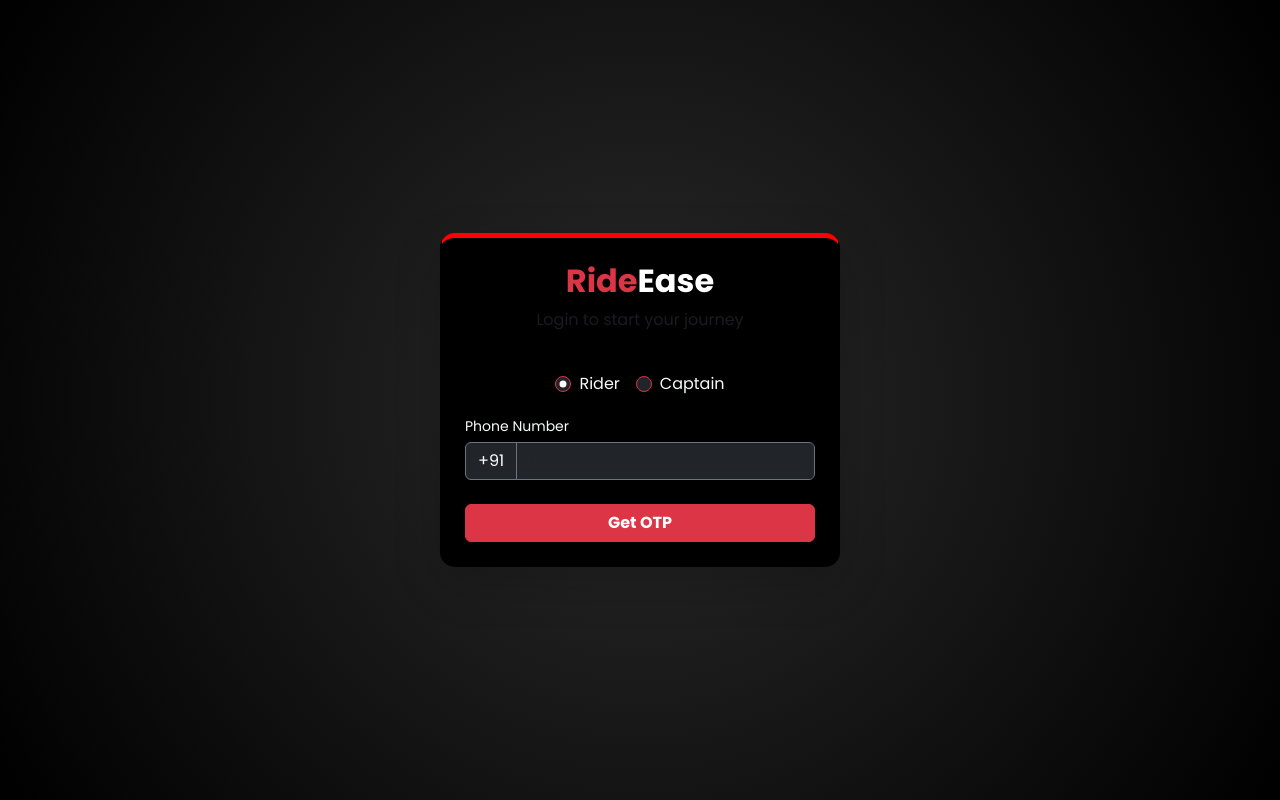
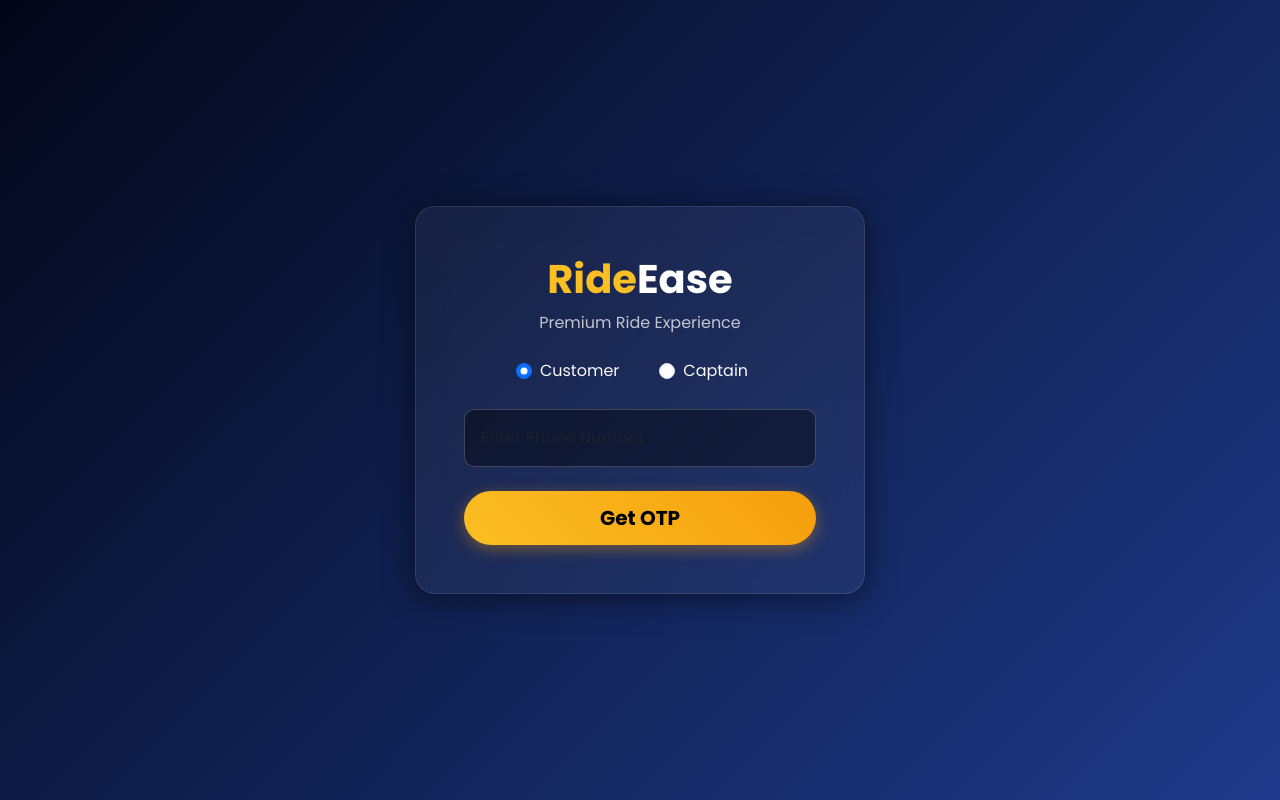
Before and after one commit to OfficialProject0001/RideEase, a React (Create React App) app in the folder frontend/: page / in a window 1280 px wide. Built offline with nearby package versions, Linux system fonts and the light colour scheme.

Commit message:
Update Login.js

```diff
--- a/frontend/src/pages/Login.js
+++ b/frontend/src/pages/Login.js
@@ -3,91 +3,62 @@ import { useNavigate } from 'react-router-dom';
 
 function Login() {
   const [phone, setPhone] = useState('');
+  const [step, setStep] = useState(1);
+  const [role, setRole] = useState('rider');
   const [otp, setOtp] = useState('');
-  const [generatedOtp, setGeneratedOtp] = useState(null);
-  const [step, setStep] = useState(1); // Step 1: Phone, Step 2: OTP
-  const [role, setRole] = useState('rider'); // 'rider' ya 'captain'
-
   const navigate = useNavigate();
 
   const handleSendOtp = (e) => {
     e.preventDefault();
-    if (phone.length !== 10) {
-      alert("Boss, please enter a valid 10-digit number!");
-      return;
-    }
-    // 4-digit random OTP generate karna
-    const randomOtp = Math.floor(1000 + Math.random() * 9000);
-    setGeneratedOtp(randomOtp);
-    setStep(2);
+    if(phone.length === 10) setStep(2);
+    else alert("Please enter a valid 10-digit number");
   };
 
-  const handleVerifyOtp = (e) => {
+  const handleVerify = (e) => {
     e.preventDefault();
-    if (otp === generatedOtp.toString()) {
-      // OTP sahi hai, ab role ke hisaab se page par bhejo
-      if (role === 'rider') {
-        navigate('/book');
-      } else {
-        navigate('/driver');
-      }
+    if(otp === '1234') { // Demo static OTP
+      navigate(role === 'rider' ? '/book' : '/driver');
     } else {
-      alert("Galat OTP! Dhyan se dekhiye aur wapas type kijiye.");
+      alert("Demo OTP is 1234");
     }
   };
 
   return (
-    <div className="min-vh-100 d-flex justify-content-center align-items-center bg-dark" style={{ background: 'radial-gradient(circle, #2a2a2a, #000000)' }}>
-      <div className="card bg-black p-4 shadow-lg" style={{ width: '400px', borderTop: '5px solid red', borderRadius: '15px' }}>
-
+    <div className="d-flex justify-content-center align-items-center min-vh-100">
+      <div className="glass-card p-5" style={{ width: '450px', animation: 'fadeIn 1s ease-in-out' }}>
         <div className="text-center mb-4">
-          <h2 className="text-danger fw-bold">Ride<span className="text-white">Ease</span></h2>
-          <p className="text-muted">Login to start your journey</p>
+          <h1 className="fw-bold" style={{ color: '#fbbf24' }}>Ride<span className="text-white">Ease</span></h1>
+          <p className="text-light opacity-75">Premium Ride Experience</p>
         </div>
 
-        {/* --- STEP 1: ENTER PHONE NUMBER --- */}
-        {step === 1 && (
+        {step === 1 ? (
           <form onSubmit={handleSendOtp}>
-            <div className="mb-3 d-flex justify-content-center gap-3">
-              <div className="form-check">
-                <input className="form-check-input bg-dark border-danger" type="radio" name="role" id="rider" checked={role === 'rider'} onChange={() => setRole('rider')} />
-                <label className="form-check-label text-light" htmlFor="rider">Rider</label>
+            <div className="d-flex justify-content-center gap-4 mb-4">
+              <div className="form-check form-check-inline">
+                <input className="form-check-input" type="radio" name="role" checked={role === 'rider'} onChange={() => setRole('rider')} />
+                <label className="form-check-label text-light">Customer</label>
               </div>
-              <div className="form-check">
-                <input className="form-check-input bg-dark border-danger" type="radio" name="role" id="captain" checked={role === 'captain'} onChange={() => setRole('captain')} />
-                <label className="form-check-label text-light" htmlFor="captain">Captain</label>
+              <div className="form-check form-check-inline">
+                <input className="form-check-input" type="radio" name="role" checked={role === 'captain'} onChange={() => setRole('captain')} />
+                <label className="form-check-label text-light">Captain</label>
               </div>
             </div>
-
-            <div className="mb-3">
-              <label className="text-light mb-1"><small>Phone Number</small></label>
-              <div className="input-group">
-                <span className="input-group-text bg-dark text-white border-secondary">+91</span>
-                <input type="number" className="form-control bg-dark text-white border-secondary" placeholder="9999999999" value={phone} onChange={(e) => setPhone(e.target.value)} required />
-              </div>
+            <div className="mb-4">
+              <input type="number" className="form-control premium-input p-3" placeholder="Enter Phone Number" value={phone} onChange={(e)=>setPhone(e.target.value)} required />
             </div>
-            <button type="submit" className="btn btn-danger w-100 fw-bold mt-2">Get OTP</button>
+            <button type="submit" className="btn btn-premium w-100 fs-5">Get OTP</button>
+          </form>
+        ) : (
+          <form onSubmit={handleVerify}>
+            <div className="alert bg-success text-white text-center border-0 rounded-3 mb-4">
+              Demo SMS: Your RideEase OTP is <strong>1234</strong>
+            </div>
+            <div className="mb-4">
+              <input type="number" className="form-control premium-input p-3 text-center fs-3 letter-spacing-3" placeholder="----" value={otp} onChange={(e)=>setOtp(e.target.value)} required />
+            </div>
+            <button type="submit" className="btn btn-premium w-100 fs-5">Verify & Login</button>
           </form>
         )}
-
-        {/* --- STEP 2: VERIFY OTP --- */}
-        {step === 2 && (
-          <form onSubmit={handleVerifyOtp}>
-            {/* Website par hi OTP dikhane wala Magic Box */}
-            <div className="alert alert-success text-center fw-bold p-2 mb-4 border-success">
-              <small className="d-block text-dark">Demo SMS Received!</small>
-              Your RideEase OTP is: {generatedOtp}
-            </div>
-
-            <div className="mb-4">
-              <label className="text-light mb-1"><small>Enter 4-digit OTP</small></label>
-              <input type="number" className="form-control bg-dark text-white border-danger text-center fs-4 letter-spacing-3" placeholder="----" value={otp} onChange={(e) => setOtp(e.target.value)} required />
-            </div>
-            <button type="submit" className="btn btn-danger w-100 fw-bold">Verify & Login</button>
-            <button type="button" className="btn btn-link text-muted w-100 mt-2 text-decoration-none" onClick={() => setStep(1)}><small>Change Phone Number</small></button>
-          </form>
-        )}
-
       </div>
     </div>
   );
```
